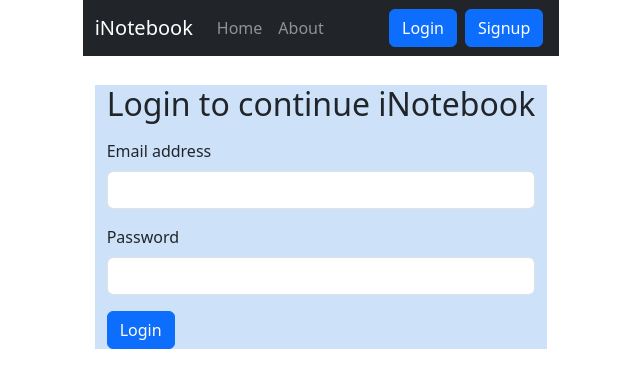
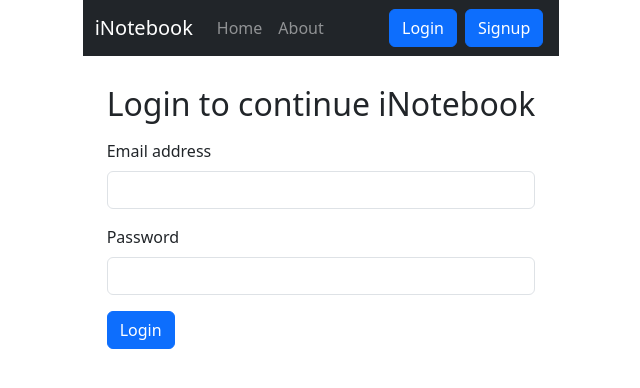
Before and after one commit to Bhuneshvarma/inotebook, a React (Vite) app: page /#/login in a window 1280 px wide. Shown: the top 388 px of the page, without its empty margins (319-959 px from the left). Built offline with nearby package versions, Linux system fonts and the light colour scheme.

Commit message:
minor css agian

```diff
--- a/src/components/login.jsx
+++ b/src/components/login.jsx
@@ -40,7 +40,7 @@ const Login = (props) => {
     };
 
     return (
-        <div style={{backgroundColor:"#cde2f9"}} className="container mt-4  p-xxl-3">
+        <div  className="container mt-4  p-xxl-3">
             <h2 >Login to continue iNotebook</h2>
             <form  className="mt-3" onSubmit={handleSubmit}>
                 <div className="mb-3">
```
